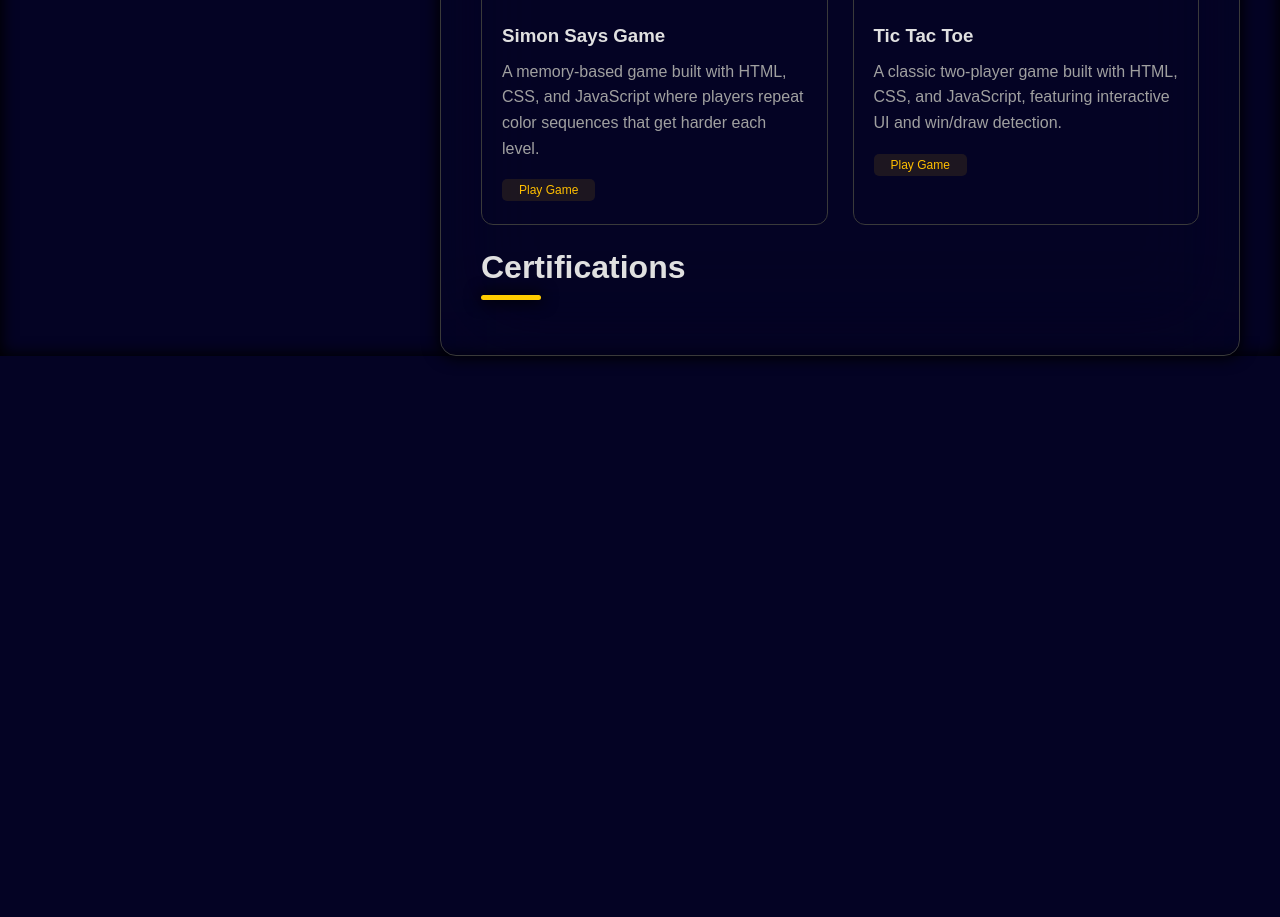
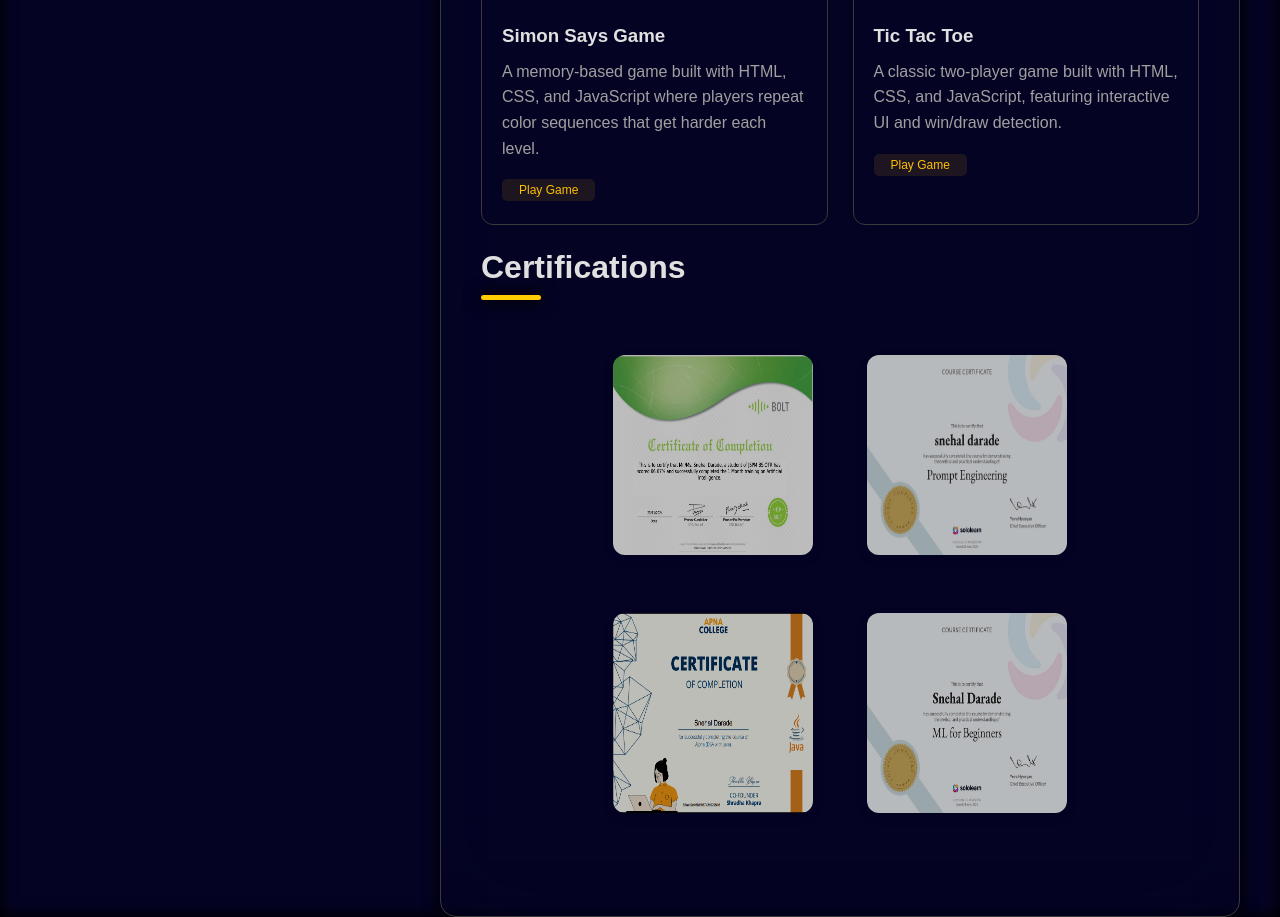
Before and after one commit to Snehal42/portfolio_1, a plain HTML site: page index.html in a window 1280 px wide. Shown: the part 1541-2458 px from the top of the page. Before the commit the page ends 1897 px from the top, so only its background shows below. Drawn offline with Linux system fonts and the light colour scheme.

Commit message:
certificate-added

```diff
--- a/index.html
+++ b/index.html
@@ -189,6 +189,14 @@
                 <h2 class="heading">Certifications</h2>
                 <div class="line"></div>
             </div>
+            <div class="certificate-container">
+                <div class="ct">
+                    <img src="assets/Artificial-inteligence.jpg" alt="Artificial-inteligence-certificates">
+                    <img src="assets/Prompt-engineerring.jpg" alt="Promp-engineeriing-certificate">
+                    <img src="assets/JAVA-DSA.png" alt="JAVA-DSA-certificates">
+                    <img src="assets/ML-for-beginners.jpg" alt="ML-for-beginners-certificates">
+                </div>
+            </div>
 
 
 
--- a/style.css
+++ b/style.css
@@ -287,6 +287,40 @@ nav a{
     padding: 6px 9px;
 
 }
+.ct{
+    text-align: center;
+    padding: auto;
+}
+.certificate-container{
+    margin-top: 100px;
+    margin-top:30px;
+    display: grid;
+    grid-template-columns : repeat(auto-fit , minmax(120px , 1fr));
+    margin-bottom: 30px;
+}
+.ct img{
+    height: 200px;
+    margin: 25px;
+    aspect-ratio: 1/1;
+    padding: auto;
+    border-radius: 12px;
+    box-shadow: 0 4px 12px rgba(0,0,0,0.1);
+    filter: brightness(0.7) contrast(1.2) saturate(0.9);
+    overflow: hidden;
+    transition: transform 0.3s ease, box-shadow 0.3s ease;
+    cursor: pointer;
+
+}
+
+
+
+
+
+/* Hover effect */
+.ct img:hover {
+  transform: scale(1.05);
+  box-shadow: 0 8px 20px rgba(0,0,0,0.25);
+}
 
 
 
```
